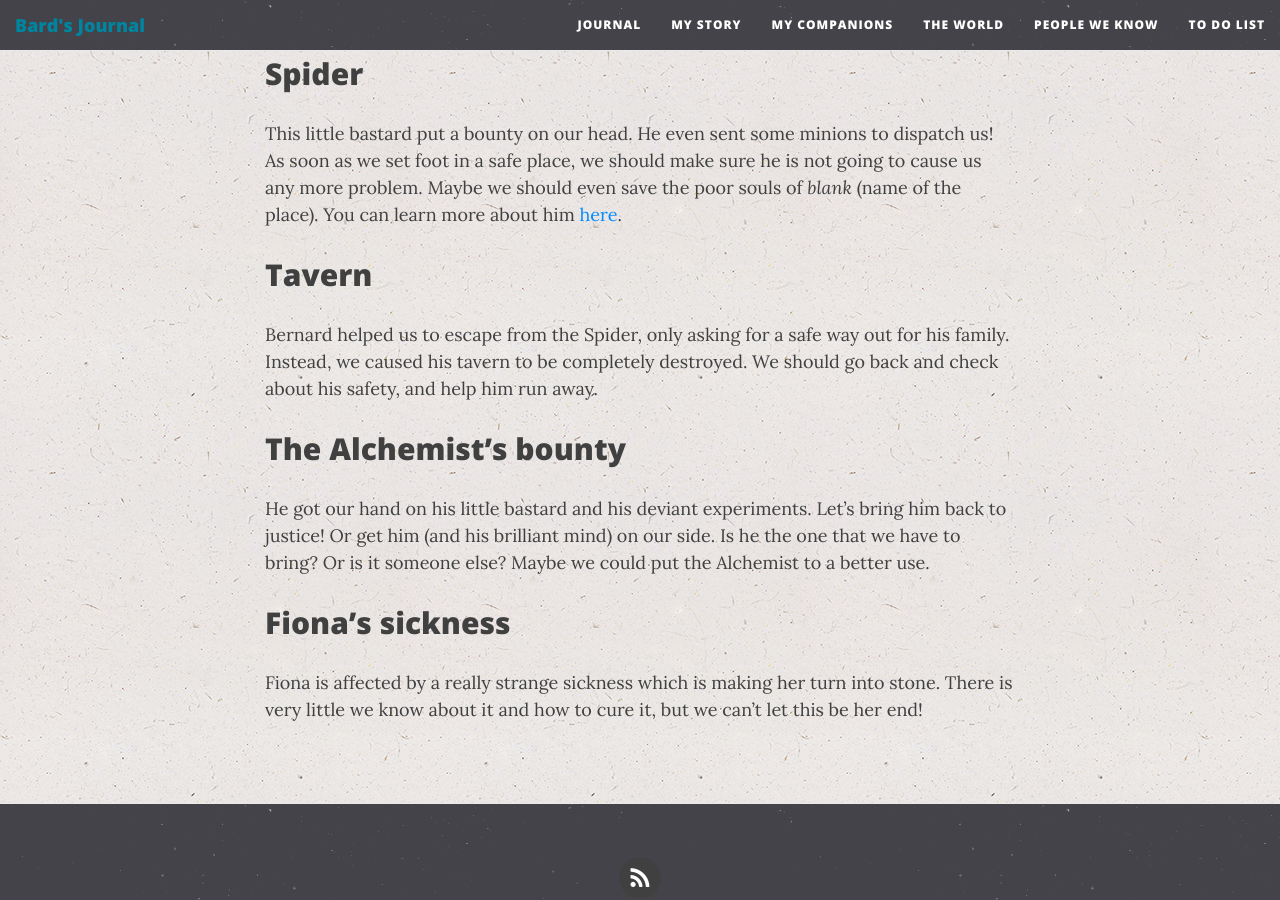
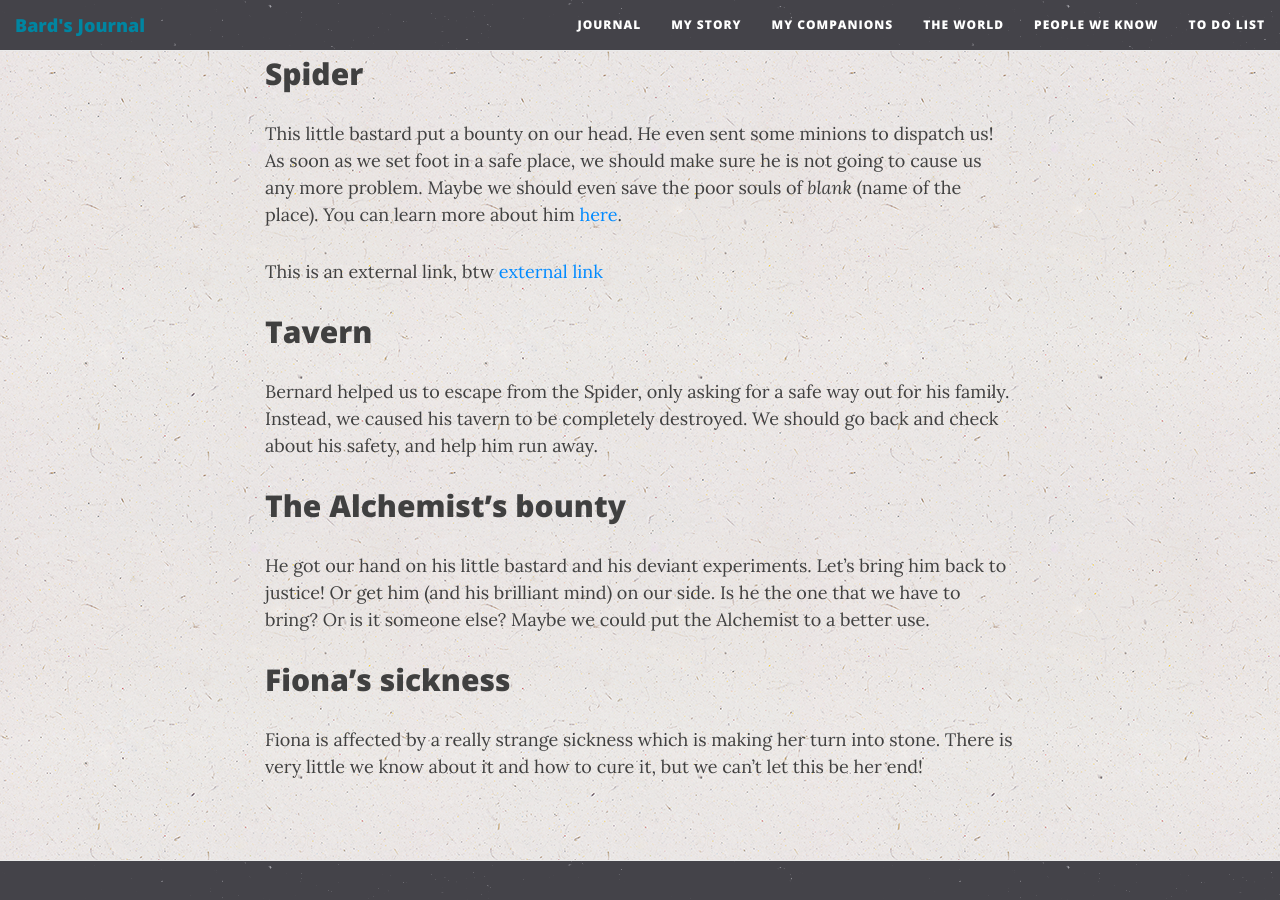
Before and after one commit to GinoGalotti/guildgazette, a Jekyll site: the page built from quests.md, in a window 1280 px wide and 900 px high, scrolled down 665 px. Built offline with Jekyll 4.4.1, drawn with Linux system fonts in a browser that asks for light colours; nearby versions of some CDN libraries.

Commit message:
change links

```diff
--- a/_layouts/base.html
+++ b/_layouts/base.html
@@ -26,7 +26,7 @@
 
     {% include nav.html %}
 
-    {{ content }}
+    {{ content | replace: '<a href="http', '<a rel="nofollow" target="_blank" href="http' }}
 
     {% include footer.html %}
 
--- a/quests.md
+++ b/quests.md
@@ -10,7 +10,9 @@
 
 ## Spider
 
-This little bastard put a bounty on our head. He even sent some minions to dispatch us! As soon as we set foot in a safe place, we should make sure he is not going to cause us any more problem. Maybe we should even save the poor souls of _blank_ (name of the place). You can learn more about him [here](https://ginogalotti.github.io/bardsjournal/people/).
+This little bastard put a bounty on our head. He even sent some minions to dispatch us! As soon as we set foot in a safe place, we should make sure he is not going to cause us any more problem. Maybe we should even save the poor souls of _blank_ (name of the place). You can learn more about him [here](/people/).
+
+This is an external link, btw [external link](https://jamiegoodwin.uk/seo-friendly-nofollow-links-jekyll-github-pages/)
 
 ## Tavern
 
```
